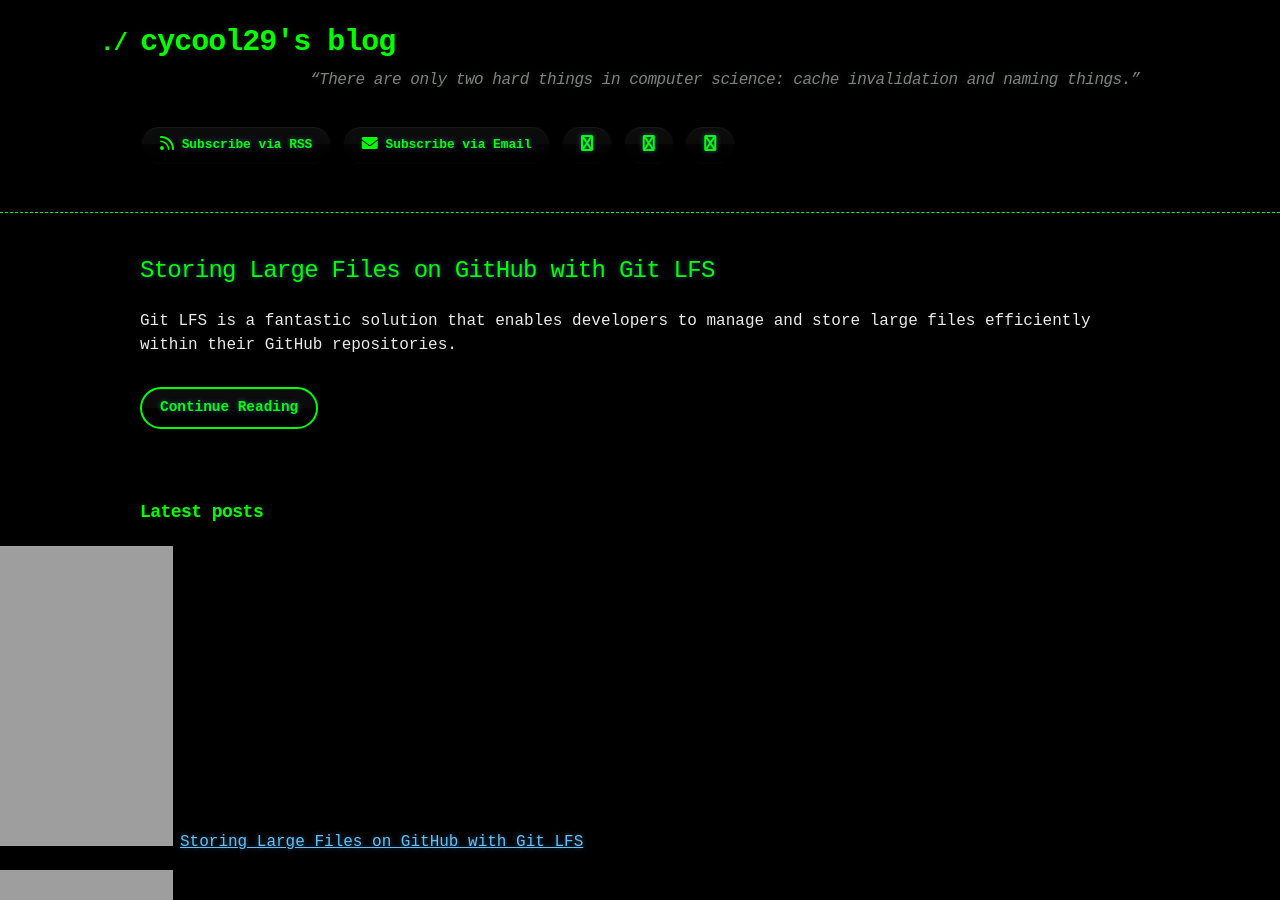
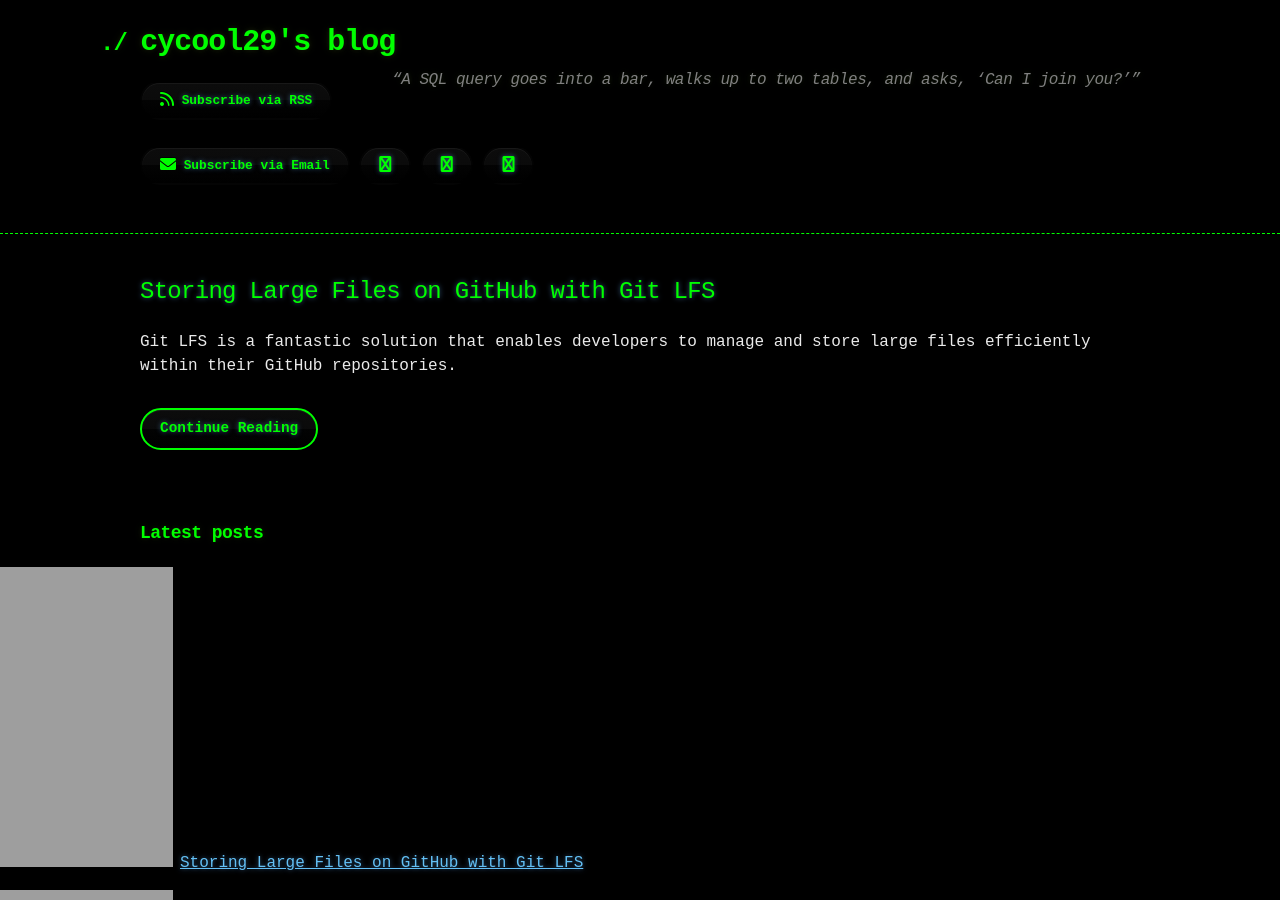
Before and after one commit to cycool29/cycool29.github.io, a Jekyll site: the page built from index.md, in a window 1280 px wide and 900 px high. Built offline with Jekyll 4.4.1, drawn with Linux system fonts in a browser that asks for light colours; a style sheet for code colours, icons or effects is not loaded.

Commit message:
Update quotes

```diff
--- a/_config.yml
+++ b/_config.yml
@@ -1,5 +1,5 @@
 title: cycool29's blog
-description: "“There are only two hard things in computer science: cache invalidation and naming things.” "
+description: "“A SQL query goes into a bar, walks up to two tables, and asks, ‘Can I join you?’” "
 bio: A high school student. Intermediate in Python, Git, Bash. Learning JavaScript. He/Him. "
 author: cycool29
 url: https://cycool29.github.io
```
